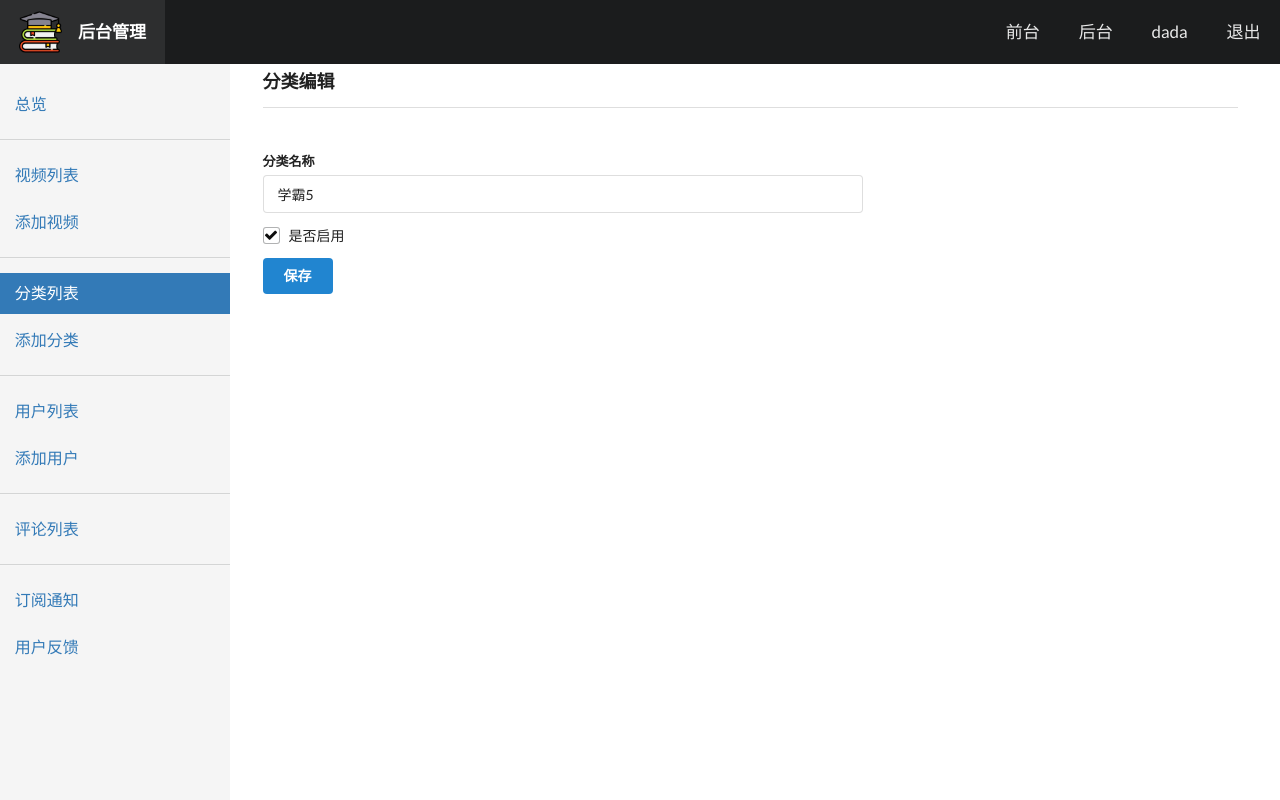
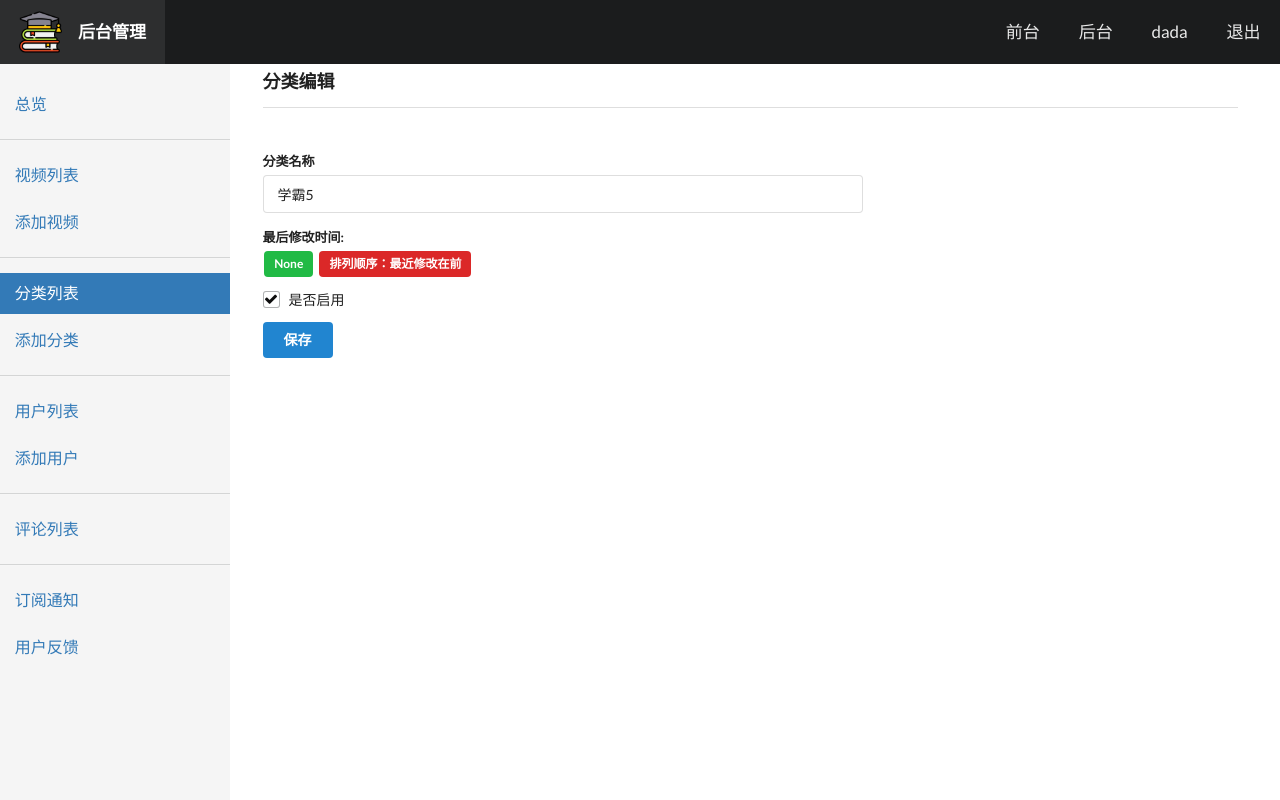
Before and after one commit to dadaWilliam/videoproject, a Django app: page /myadmin/classification_edit/1/ in a window 1280 px wide. Run offline with Django 3.2, Linux system fonts and the light colour scheme; a user stored in the database is signed in; data comes from the database, SQL or seed files in the repository; parts of the project's set-up code (start-up, migrations or seed data) failed here and were passed over; some libraries are stand-ins or nearby versions.

Commit message:
可更改label排序

```diff
--- a/templates/myadmin/classification_edit.html
+++ b/templates/myadmin/classification_edit.html
@@ -20,6 +20,12 @@
                     <label>分类名称</label>
                     {{ form.title }}
                 </div>
+                <div class="field">
+                    <label>最后修改时间:</label>
+                    <a class="ui green label"> {{ classification.time }}</a>
+                    <a class="ui red label"> 排列顺序：最近修改在前</a>
+                </div>
+
                 <div class="field">
                     <div class="ui checkbox">
                       {{form.status}}
--- a/templates/myadmin/classification_list.html
+++ b/templates/myadmin/classification_list.html
@@ -17,7 +17,7 @@
     <div class="row">
         <table class="ui unstackable single line striped selectable table">
             <thead>
-            <tr><th>#id</th><th>名称</th></th><th>状态</th><th>操作</th></tr>
+            <tr><th>#id</th><th>名称</th><th>修改时间</th></th><th>状态</th><th>操作</th></tr>
             </thead>
             <tbody class="video-list">
 
@@ -25,6 +25,7 @@
             <tr classification-id="{{item.id}}">
                 <td> {{item.id}}</td>
                 <td> {{item.title}}</td>
+                <td> {{item.time}}</td>
                 <td> {% if item.status %}启用{% else %}未启用{% endif %}</td>
                 <td>
                     <a class="ui primary button classification-edit" href="{% url 'myadmin:classification_edit' item.id %}">编辑</a>
--- a/templates/myadmin/user_edit.html
+++ b/templates/myadmin/user_edit.html
@@ -19,6 +19,11 @@
                     <label>用户名</label>
                     {{ form.username }}
                 </div>
+                <div class="field">
+                    <label>密码更改</label>
+                    <a class="ui tiny red button" href="/admin/users/user/{{user.pk}}/password">重置密码</a>
+                </div>
+
                 <div class="field">
                     <label>过期时间:</label>
                     <div>
--- a/video/admin.py
+++ b/video/admin.py
@@ -1,6 +1,7 @@
 from django.contrib import admin
 from .models import *
+class ClassificationTimeRead(admin.ModelAdmin):
+    readonly_fields = ('time',)
 
-# Register your models here.)
-admin.site.register(Classification)
+admin.site.register(Classification,ClassificationTimeRead)
 admin.site.register(Video)
--- a/video/models.py
+++ b/video/models.py
@@ -34,6 +34,7 @@ class Classification(models.Model):
     list_display = ("title",)
     title = models.CharField(max_length=100,blank=True, null=True)
     status = models.BooleanField(default=True)
+    time = models.DateTimeField(auto_now=True, auto_now_add=False, null=True, blank=True)
 
     def __str__(self):
         return self.title
@@ -48,7 +49,7 @@ class Video(models.Model):
     )
     title = models.CharField(max_length=100,blank=True, null=True)
     desc = models.CharField(max_length=255,blank=True, null=True)
-    classification = models.ForeignKey(Classification, on_delete=models.CASCADE, null=True)
+    classification = models.ForeignKey(Classification, on_delete=models.CASCADE, null=True,)
     file = models.FileField(max_length=255)
     cover = models.ImageField(upload_to='cover/',blank=True, null=True)
     status = models.CharField(max_length=1 ,choices=STATUS_CHOICES, blank=True, null=True)
--- a/video/views.py
+++ b/video/views.py
@@ -107,7 +107,7 @@ class IndexView(generic.ListView):
         paginator = context.get('paginator')
         page = context.get('page_obj')
         page_list = get_page_list(paginator, page)
-        classification_list = Classification.objects.filter(status=True).values()
+        classification_list = Classification.objects.filter(status=True).order_by('-time').values()
         context['c'] = self.c
         context['classification_list'] = classification_list
         context['page_list'] = page_list
```
Also changed, not shown: templates/video/index.html (+2 -5 lines).
